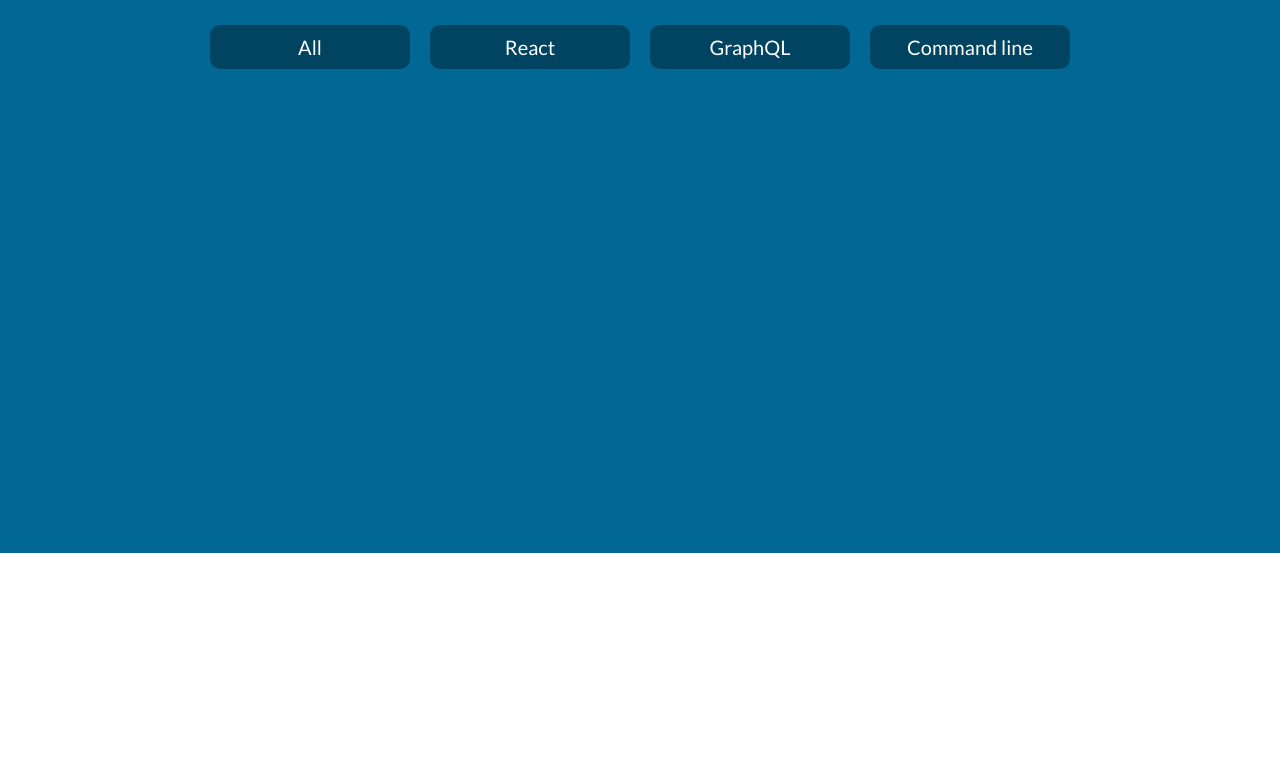
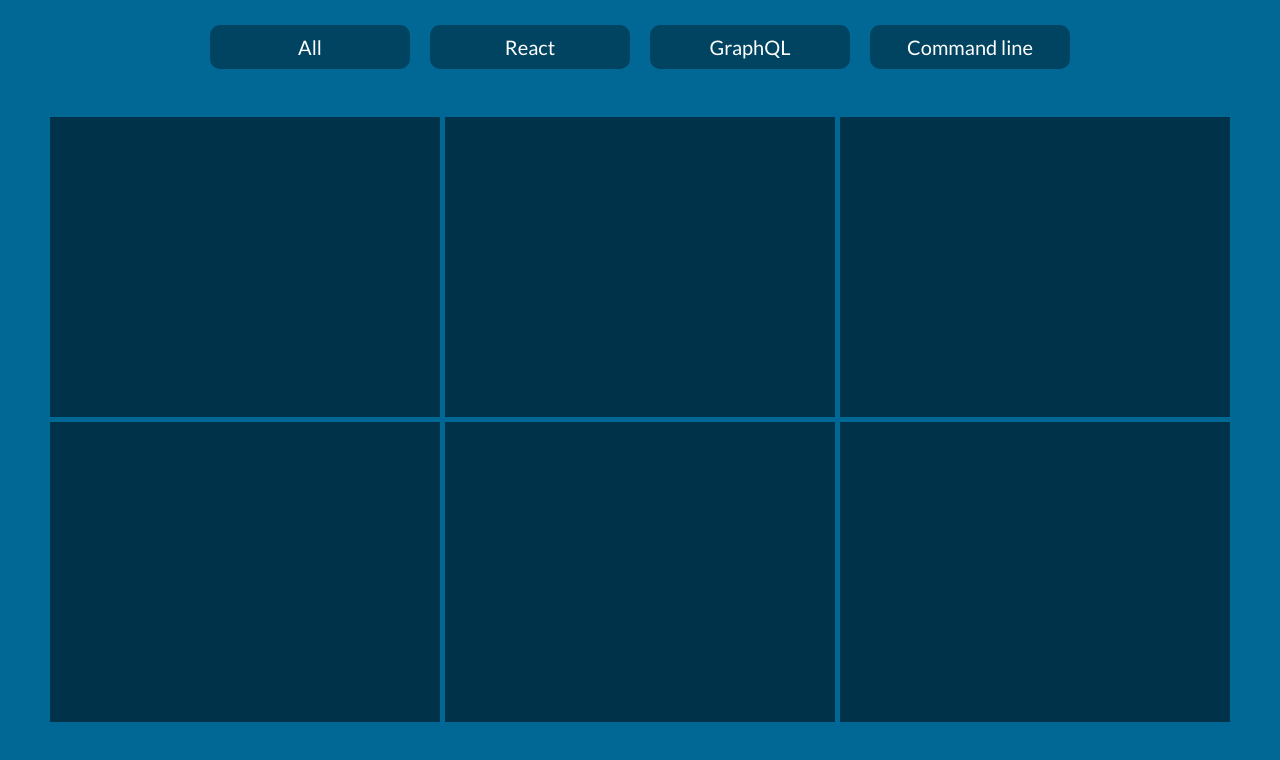
Before and after one commit to olalnoho/portfoliov3, a website: page public/index.html in a window 1280 px wide. Shown: the part 2038-2798 px from the top of the page. Before the commit the page ends 2591 px from the top, so only its background shows below. Drawn offline with Linux system fonts and the light colour scheme; files whose address does not match are found by name.

Commit message:
gh pages prep

```diff
--- a/css/_sections.scss
+++ b/public/css/_sections.scss
@@ -134,6 +134,7 @@
       width: 100%;
       min-height: 10rem;
       flex-wrap: wrap;
+      margin-bottom: 2rem;
 
       .filterbtn {
          border-radius: 1rem;
@@ -149,6 +150,22 @@
          &:hover {
             background-color: darken($line-color, 15%);
          }
+      }
+   }
+
+   &__grid {
+      padding: 0 1rem;
+      gap: 5px;
+      width: 100%;
+      display: grid;
+      justify-items: center;
+      justify-content: center;
+      grid-template-columns: repeat(auto-fill, 39rem);
+
+      .project {
+         background-color: darken($line-color, 15%);
+         width: 100%;
+         min-height: 30rem;
       }
    }
 }
--- a/index.html
+++ b/public/index.html
@@ -106,6 +106,14 @@
             <div class="filterbtn">GraphQL</div>
             <div class="filterbtn">Command line</div>
          </div>
+         <div class="projects__grid">
+            <div class="project"></div>
+            <div class="project"></div>
+            <div class="project"></div>
+            <div class="project"></div>
+            <div class="project"></div>
+            <div class="project"></div>
+         </div>
       </div>
    </section>
    <script src="script.js"></script>
```
Also changed, not shown: package.json (added, +20 -0 lines), public/assets/undraw_through_the_park_lxnl.svg (renamed from assets/undraw_through_the_park_lxnl.svg), public/css/_animations.scss (renamed from css/_animations.scss), public/css/_components.scss (renamed from css/_components.scss), public/css/_text.scss (renamed from css/_text.scss), public/css/_vars.scss (renamed from css/_vars.scss), public/css/main.css, public/css/main.scss (renamed from css/main.scss), public/js/script.js (renamed from script.js), 1 other file.
